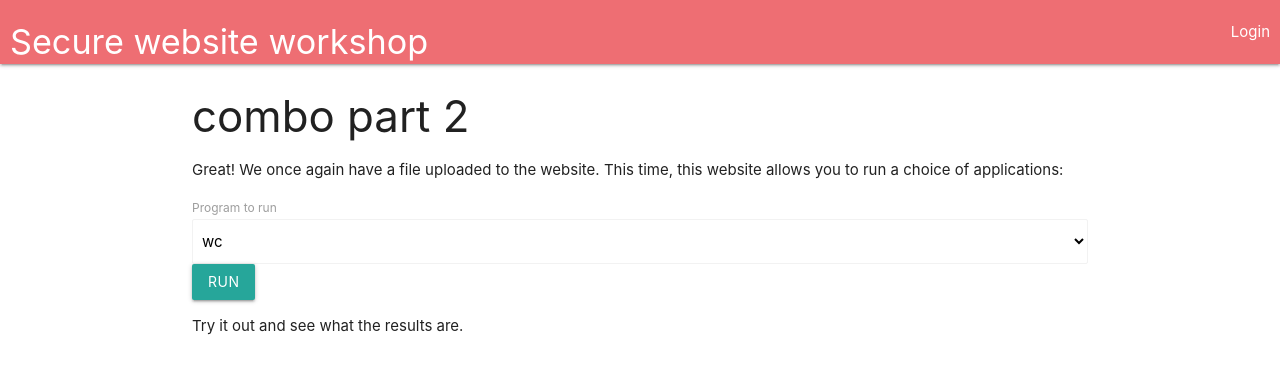
After one commit to adraismawur/website-workshop, a Flask app: page /combo/2/1/1 in a window 1280 px wide. The commit adds this page. Shown: the top 374 px of the page. Run offline with Flask 3, Linux system fonts and the light colour scheme; some libraries are stand-ins or nearby versions.

Commit message:
combo stuff

```diff
--- a/website_workshop/__init__.py
+++ b/website_workshop/__init__.py
@@ -47,7 +47,6 @@ def populate_db():
     mock_users = [
         ("admin", datetime.now().isoformat()),
         ("guest", datetime.now().isoformat()),
-        ("Arjan Draisma", datetime.now().isoformat()),
         ("Santa Clause", datetime.now().isoformat()),
     ]
 
--- a/website_workshop/combo/combo.py
+++ b/website_workshop/combo/combo.py
@@ -1,8 +1,252 @@
-from flask import render_template
+import hashlib
+from os import remove
+from pathlib import Path
+from subprocess import run
+from uuid import uuid4
+
+from flask import flash, make_response, redirect, render_template, request, send_file, url_for
+from wtforms import FileField, Form, SelectField, SubmitField
 
 from website_workshop.combo import bp_combo
+from website_workshop.util.config import Config
+
+class FastaForm(Form):
+    file = FileField(render_kw={"accept": ".fa,.fasta", "class": "btn"})
+    submit = SubmitField("Upload", render_kw={"class": "btn"})
+
+class ProgramForm(Form):
+    program = SelectField(
+        choices=[
+            "wc",
+            "stat",
+        ],
+    )
+    submit = SubmitField("Run", render_kw={"class": "btn"})
+
+def call_program_safe(args):
+    out = run(args, capture_output=True)
+
+    if out.returncode != 0:
+        output = out.stderr.decode("utf-8")
+        raise RuntimeError(
+            f"Failed to run {args} command: {output}"
+        )
+
+    return out.stdout.decode("utf-8")
+
+def call_program_unsafe(program: str):
+    out = run(program, capture_output=True, shell=True)
+
+    if out.returncode != 0:
+        output = out.stderr.decode("utf-8")
+        raise RuntimeError(
+            f"Failed to run {program} command: {output}"
+        )
+
+    return out.stdout.decode("utf-8")
 
 
-@bp_combo.route("/", methods=["GET"])
+@bp_combo.route("/1", methods=["GET", "POST"])
 def part1():
-    return render_template("/combo/part1.html")
+    form = FastaForm(request.form)
+
+    if request.method == "POST":
+        if "file" not in request.files:
+            flash("no file uploaded", "error")
+            return redirect(request.url)
+
+        file = request.files["file"]
+
+        if file.name == "":
+            flash("no file uploaded", "error")
+            return redirect(request.url)
+
+        filename = file.filename
+
+        print(filename)
+
+        is_fasta = filename.endswith(".fa") or filename.endswith(".fasta")
+        if not is_fasta:
+            flash("File is not a fasta file", "warning")
+        else:
+            guid = uuid4()
+
+            job_folder: Path = Path(Config.COMBO_UPLOAD_FOLDER) / str(guid)
+
+            job_folder.mkdir(parents=True)
+
+            input_file_path = job_folder / filename
+
+            file.save(input_file_path)
+
+            flash("File uploaded!")
+
+            return redirect(
+                url_for("combo.part2", guid=guid, filename=filename)
+            )
+
+    return render_template(
+        "/combo/part1.html",
+        form=form
+    )
+
+@bp_combo.route("/2/<guid>/<filename>", methods=["GET", "POST"])
+def part2(guid: str, filename: str):
+
+    allowed_commands = [
+        "wc",
+        "stat",
+    ]
+
+    form = ProgramForm(request.form)
+
+    program_result = None
+    program_error = None
+
+    if request.method == "POST":
+        is_curl = "curl" in request.user_agent.string
+        if is_curl:
+            res = "Not so fast, wait until the next part :)"
+            response = make_response(res, 200)
+            response.mimetype = "text/plain"
+
+            return response
+
+        if form.program.data not in allowed_commands:
+            flash(f'unexpected command: {form.program.data}', 'warning')
+        else:
+            try:
+
+                job_folder: Path = Path(Config.COMBO_UPLOAD_FOLDER) / str(guid)
+
+                input_file_path = job_folder / filename
+
+                program_result = call_program_safe([form.program.data, input_file_path.relative_to(Path.cwd())])
+            except RuntimeError as e:
+                program_error = f"Running the command resulted in an error: {e}"
+
+
+
+
+    return render_template(
+        "/combo/part2.html",
+        form=form,
+        guid=guid,
+        filename=filename,
+        program_result=program_result,
+        program_error=program_error,
+    )
+
+@bp_combo.route("/3", methods=["GET", "POST"])
+def part3():
+    form = FastaForm(request.form)
+
+    if request.method == "POST":
+        if "file" not in request.files:
+            flash("no file uploaded", "error")
+            return redirect(request.url)
+
+        file = request.files["file"]
+
+        if file.name == "":
+            flash("no file uploaded", "error")
+            return redirect(request.url)
+
+        filename = file.filename
+
+        print(filename)
+
+        is_fasta = filename.endswith(".fa") or filename.endswith(".fasta")
+        if not is_fasta:
+            flash("File is not a fasta file", "warning")
+        else:
+            guid = uuid4()
+
+            job_folder: Path = Path(Config.COMBO_UPLOAD_FOLDER) / str(guid)
+
+            job_folder.mkdir(parents=True)
+
+            input_file_path = job_folder / filename
+
+            file.save(input_file_path)
+
+            sha1 = hashlib.sha1()
+            BUF_SIZE = 65536
+
+            with open(input_file_path, 'rb') as f:
+                while True:
+                    data = f.read(BUF_SIZE)
+                    if not data:
+                        break
+                    sha1.update(data)
+
+            expected_hash = "ca3c348846366038dbe133cba46b84e0e6c075b3"
+
+            if sha1.hexdigest() != expected_hash:
+                remove(input_file_path)
+                flash('Uploaded file did not have matching hash. Are you sure you are uploading the right file?', 'error')
+
+                return redirect(request.url)
+
+            flash("File uploaded!")
+
+            return redirect(
+                url_for("combo.part4", guid=guid, filename=filename)
+            )
+
+    return render_template(
+        "/combo/part3.html",
+        form=form
+    )
+
+@bp_combo.route("/example_file_download", methods=["GET"])
+def download_script():
+    return send_file(Config.COMBO_SCRIPT_LOCATION)
+
+@bp_combo.route("/4/<guid>/<filename>", methods=["GET", "POST"])
+def part4(guid: str, filename: str):
+    allowed_programs = [
+        'bash',
+        'wc',
+        'stat'
+    ]
+
+    form = ProgramForm(request.form)
+
+    program_result = None
+    program_error = None
+
+    if request.method == "POST":
+        is_curl = "curl" in request.user_agent.string
+
+        if form.program.data not in allowed_programs:
+            flash(f'unexpected command: {form.program.data}', 'error')
+        else:
+            try:
+
+                job_folder: Path = Path(Config.COMBO_UPLOAD_FOLDER) / str(guid)
+
+                input_file_path = job_folder / filename
+
+                program_result = call_program_safe([form.program.data, input_file_path.relative_to(Path.cwd())])
+
+
+                if is_curl:
+                    res = program_result
+                    response = make_response(res, 200)
+                    response.mimetype = "text/plain"
+
+                    return response
+
+            except RuntimeError as e:
+                program_error = f"Running the command resulted in an error: {e}"
+
+
+    return render_template(
+        "/combo/part4.html",
+        form=form,
+        guid=guid,
+        filename=filename,
+        program_result=program_result,
+        program_error=program_error,
+    )
--- a/website_workshop/files/files.py
+++ b/website_workshop/files/files.py
@@ -74,7 +74,7 @@ def part2():
 
             file.save(input_file_path)
 
-            out = run(["wc", "-l", input_file_path], capture_output=True)
+            out = run(["wc", "-l", input_file_path.relative_to(Path.cwd())], capture_output=True)
 
             with open(job_folder / "results.txt", "w") as f:
                 f.write(out.stdout.decode("utf-8"))
--- a/website_workshop/shell/shell.py
+++ b/website_workshop/shell/shell.py
@@ -26,8 +26,9 @@ def call_program_safe(program: str):
     out = run(program, capture_output=True)
 
     if out.returncode != 0:
+        output = out.stderr.decode("utf-8")
         raise RuntimeError(
-            f"Failed to run {program} command: {out.stderr.decode("utf-8")}"
+            f"Failed to run {program} command: {output}"
         )
 
     return out.stdout.decode("utf-8")
--- /dev/null
+++ b/website_workshop/templates/combo/part2.html
@@ -0,0 +1,81 @@
+{% extends 'base.html' %}
+
+{% block body %}
+
+<div class="row">
+    <h3>combo part 2</h3>
+
+    <p>
+        Great! We once again have a file uploaded to the website. This time, this website allows you to run a choice
+        of applications:
+    </p>
+
+    <form method="POST">
+        <label for="program">Program to run</label>
+        <select class="browser-default" name="program" id="program">
+            {% for choice in form.program.choices %}
+            <option value="{{ choice }}">{{ choice }}</option>
+            {% endfor %}
+        </select>
+        {{ form.submit }}
+    </form>
+
+    <p>
+        Try it out and see what the results are.
+    </p>
+
+    {% if program_result %}
+    <pre>
+            <code>
+    {{ program_result }}
+            </code>
+        </pre>
+
+    <p>
+        Once again we see results based on what we uploaded. We see familiar elements: a dropdown allowing us to choose
+        a program to run, and we see our fasta file mentioned in the output.
+    </p>
+
+    <p>
+        In this case, I am even using a relatively safe method to call the programs <code>wc</code> and
+        <code>stat</code>:
+    </p>
+
+    <pre>
+        <code class="language-python">
+    def call_program_safe(args):
+        out = run(args, capture_output=True)
+
+        if out.returncode != 0:
+            output = out.stderr.decode("utf-8")
+            raise RuntimeError(
+                f"Failed to run {args} command: {output}"
+            )
+
+        return out.stdout.decode("utf-8")
+        </code>
+    </pre>
+
+    <p>
+        I am not allowing users to input arguments. I am even transforming the input_file_path to a relative path, so
+        that people do not see my username (this would otherwise print
+        <code>/home/secure-website/src/website-workshop/...</code>)
+    </p>
+
+    <pre>
+        <code class="language-python">
+    program_result = call_program_safe([form.program.data, input_file_path.relative_to(Path.cwd())])
+        </code>
+    </pre>
+
+    <p>
+        So what is the problem? The problem is that we can upload anything, which means we can upload something like a
+        bash script and just replace the program we are using with <code>bash</code>.
+    </p>
+
+    <a href="{{url_for('combo.part3')}}"><button class="btn">Continue to part 3</button></a>
+
+    {% endif %}
+</div>
+
+{% endblock %}
--- a/website_workshop/templates/shell/part3.html
+++ b/website_workshop/templates/shell/part3.html
@@ -64,11 +64,10 @@
 
     environment.yml
     secure-web.db
-    website-workshop
     website_workshop
 
 
-    Looks like you sent the request correctly. you can continue with the next part
+    Looks like you sent the request correctly.
             </code>
         </pre>
 
--- a/website_workshop/util/config.py
+++ b/website_workshop/util/config.py
@@ -8,3 +8,9 @@ class Config:
     UPLOAD_FOLDER = (
         Path(os.environ.get("UPLOAD_FOLDER", "./uploads")).expanduser().absolute()
     )
+    COMBO_UPLOAD_FOLDER = (
+        Path(os.environ.get("UPLOAD_FOLDER", "./combo_uploads")).expanduser().absolute()
+    )
+    COMBO_SCRIPT_LOCATION = (
+        Path(os.environ.get("COMBO_SCRIPT_LOCATION", "./example.fasta")).expanduser().absolute()
+    )
```
Also changed, not shown: website_workshop/templates/combo/part1.html (+32 -4 lines), website_workshop/templates/combo/part3.html (added, +51 -0 lines), website_workshop/templates/combo/part4.html (added, +74 -0 lines), website_workshop/templates/main/index.html (+10 -6 lines), website_workshop/templates/sql/part3.html (+0 -23 lines), website_workshop/templates/sql/part4.html (+30 -1 lines), 2 other files.
